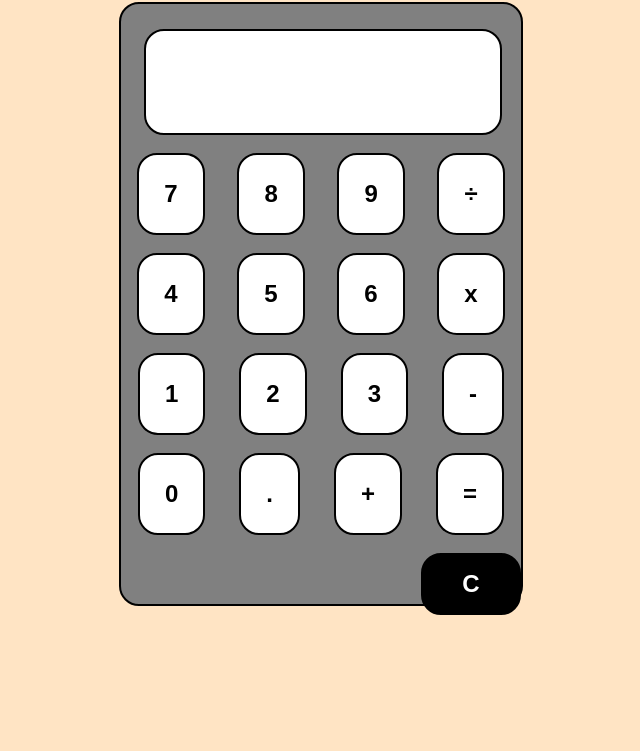
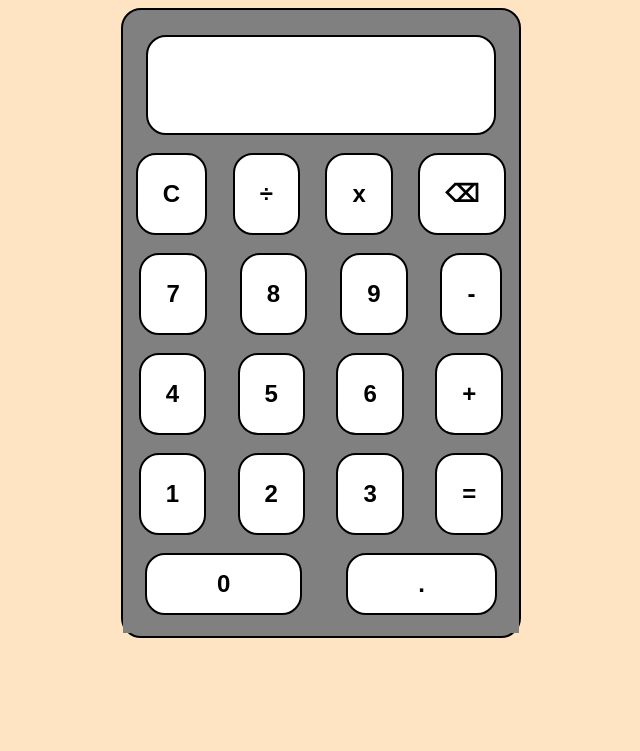
Before and after one commit to Rishitha1224/CodeAlpha_Build_a_calculator, a plain HTML site: page index.html in a window 1280 px wide. Shown: the part 78-829 px from the top of the page, without its empty margins (319-959 px from the left). Before the commit the page ends 800 px from the top, so only its background shows below. Drawn offline with Linux system fonts and the light colour scheme.

Commit message:
changing aligenment

```diff
--- a/index.html
+++ b/index.html
@@ -10,31 +10,34 @@
     <h1>Simple Calculator</h1>
     <div class="main">
         <input class="display" type="text">
+        <div class="icon">
+            <button>C</button>
+            <button>÷</button>
+            <button>x</button>
+            <button>⌫</button>
+        </div>
         <div class="first">
             <button id="seven">7</button>
             <button id="eight">8</button>
             <button id="nine">9</button>
-            <button id="divide">÷</button>
+            <button id="sub">-</button>
         </div>
         <div class="second">
             <button id="four">4</button>
             <button id="five">5</button>
             <button id="six">6</button>
-            <button id="multi">x</button>
+            <button id="add">+</button>
         </div>
         <div class="third">
             <button id="one">1</button>
             <button id="two">2</button>
             <button id="three">3</button>
-            <button id="sub">-</button>
+            <button id="equal">=</button>
         </div>
         <div class="four">
             <button id="zero">0</button>
             <button id="dot">.</button>
-            <button id="add">+</button>
-            <button id="equal">=</button>
         </div>
-        <button id="clear">C</button>
     </div>
     <script src="app.js"></script>
 </body>
--- a/style.css
+++ b/style.css
@@ -1,15 +1,21 @@
 *{
     background-color: bisque;
+    box-sizing: border-box;
 }
 h1{
     text-align: center;
 }
+body{
+    height: 100vh;
+    font-family: 'Segoe UI', sans-serif;
+}
 .main{
     border: 2px solid black;
     border-radius: 20px;
-    height: 600px;
+    height: 630px;
     width: 400px;
     margin: 15px auto 3px;
+
     background-color: gray;
 }
 .display{
@@ -22,11 +28,20 @@ h1{
     font-size: 50px;
     font-weight: lighter;
 }
+.icon > button{
+    border: 2px solid black;
+    border-radius: 20px;
+    padding: 25px;
+    margin: 18px 0;
+    font-weight: bold;
+    font-size: x-large;
+    background-color: white;
+}
 .first > button{
     border: 2px solid black;
     border-radius: 20px;
     padding: 25px;
-    margin: 18px 0;
+    margin-bottom: 18px;
     font-weight: bold;
     font-size: x-large;
     background-color: white;
@@ -52,11 +67,17 @@ h1{
 .four > button{
     border: 2px solid black;
     border-radius: 20px;
-    padding: 25px;
+    padding: 15px 70px;
     margin-bottom: 18px;
     font-weight: bold;
     font-size: x-large;
     background-color: white;
+}
+.icon{
+    display: flex;
+    justify-content: center;
+    justify-content: space-around;
+    background-color: gray;
 }
 .first{
     display: flex;
@@ -92,12 +113,6 @@ input {
     cursor: url('custom-cursor.png'), auto;
 }
 
-/* .clear{
-    display: flex;
-    justify-content: center;
-} */
-
-/* Style for the clear button */
 #clear {
     border: 2px solid black;
     font-size: x-large;
```
